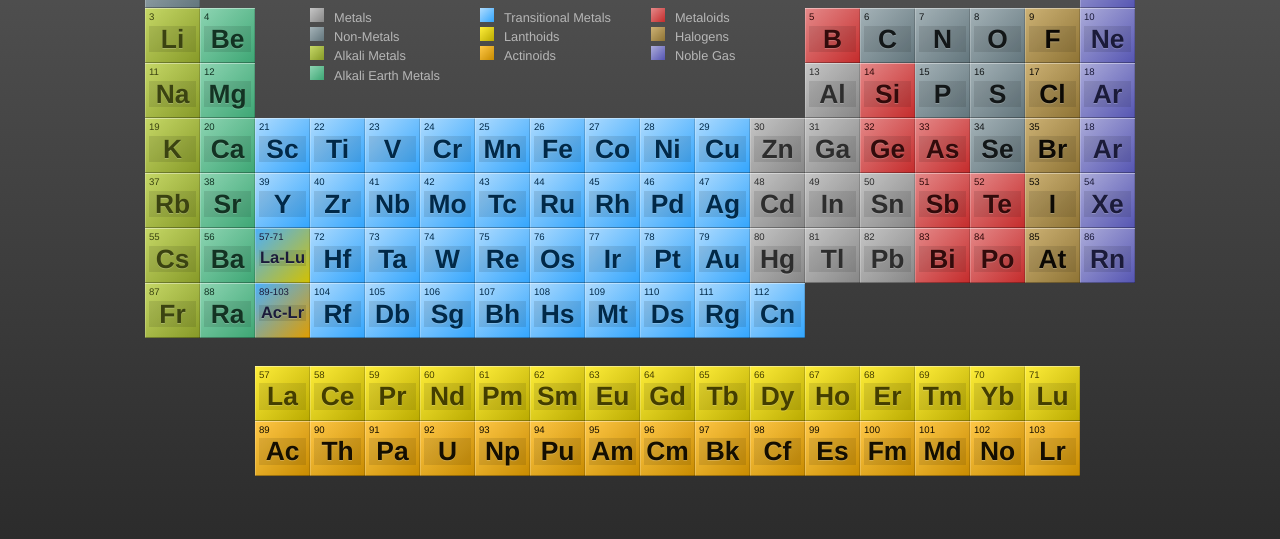
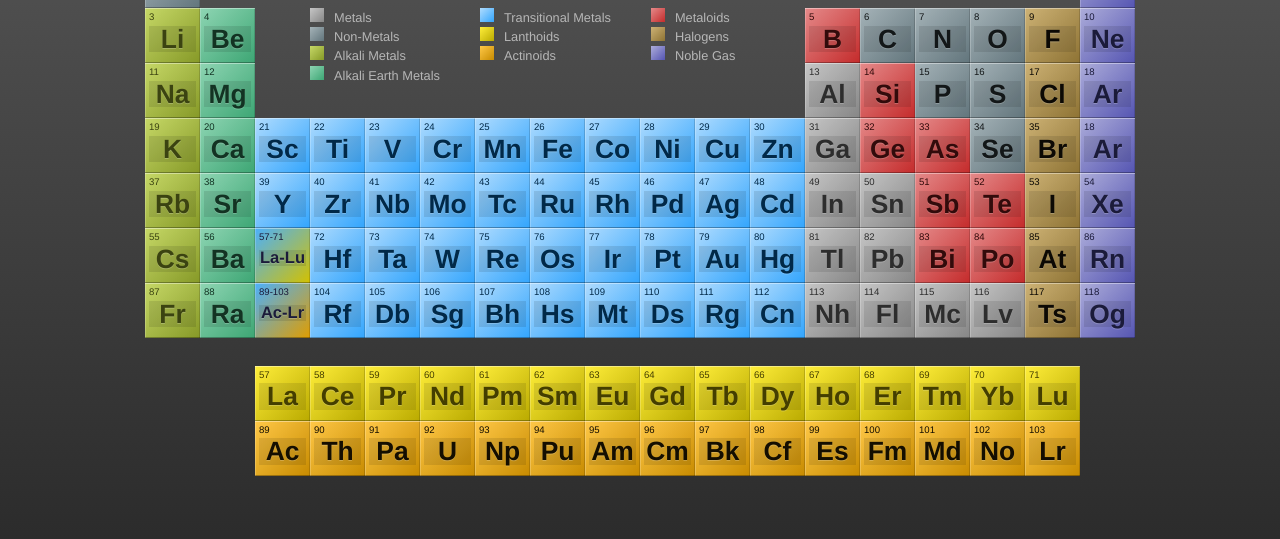
Before and after one commit to odeyemi-increase-ayobami/29567, a website: page ideal.html in a window 1280 px wide. Shown: the part 109-648 px from the top of the page. Drawn offline with Linux system fonts and the light colour scheme; a web font is replaced by a local one.

Commit message:
commit 3

```diff
--- a/ideal.html
+++ b/ideal.html
@@ -908,7 +908,7 @@ span.swatch.element-noble-gas {
 						</div>
 					</div>
 				</div>
-				<div class='element-metal'>
+				<div class='element-transition-metal'>
 					<div class='chip'>
 						<div class='face front'>
 							<i>30</i>
@@ -1108,7 +1108,7 @@ span.swatch.element-noble-gas {
 						</div>
 					</div>
 				</div>
-				<div class='element-metal'>
+				<div class='element-transition-metal'>
 					<div class='chip'>
 						<div class='face front'>
 							<i>48</i>
@@ -1308,7 +1308,7 @@ span.swatch.element-noble-gas {
 						</div>
 					</div>
 				</div>
-				<div class='element-metal'>
+				<div class='element-transition-metal'>
 					<div class='chip'>
 						<div class='face front'>
 							<i>80</i>
@@ -1516,6 +1516,72 @@ span.swatch.element-noble-gas {
 						</div>
 						<div class='face back'>
 							<p>Copernicium<span>[285]</span><p>
+						</div>
+					</div>
+				</div><!-- //Row Seven -->
+				<div class='element-metal'>
+					<div class='chip'>
+						<div class='face front'>
+							<i>113</i>
+							<strong>Nh</strong>
+						</div>
+						<div class='face back'>
+							<p>Nihonium<span>[286]</span><p>
+						</div>
+					</div>
+				</div><!-- //Row Seven -->
+				<div class='element-metal'>
+					<div class='chip'>
+						<div class='face front'>
+							<i>114</i>
+							<strong>Fl</strong>
+						</div>
+						<div class='face back'>
+							<p>Flerovium<span>[289]</span><p>
+						</div>
+					</div>
+				</div><!-- //Row Seven -->
+				<div class='element-metal'>
+					<div class='chip'>
+						<div class='face front'>
+							<i>115</i>
+							<strong>Mc</strong>
+						</div>
+						<div class='face back'>
+							<p>Moscovium<span>[289]</span><p>
+						</div>
+					</div>
+				</div><!-- //Row Seven -->
+				<div class='element-metal'>
+					<div class='chip'>
+						<div class='face front'>
+							<i>116</i>
+							<strong>Lv</strong>
+						</div>
+						<div class='face back'>
+							<p>Livermorium<span>[293]</span><p>
+						</div>
+					</div>
+				</div><!-- //Row Seven -->
+				<div class='element-halogen'>
+					<div class='chip'>
+						<div class='face front'>
+							<i>117</i>
+							<strong>Ts</strong>
+						</div>
+						<div class='face back'>
+							<p>Tennessine<span>[294]</span><p>
+						</div>
+					</div>
+				</div><!-- //Row Seven -->
+				<div class='element-noble-gas'>
+					<div class='chip'>
+						<div class='face front'>
+							<i>118</i>
+							<strong>Og</strong>
+						</div>
+						<div class='face back'>
+							<p>Oganesson<span>[294]</span><p>
 						</div>
 					</div>
 				</div><!-- //Row Seven -->
```
